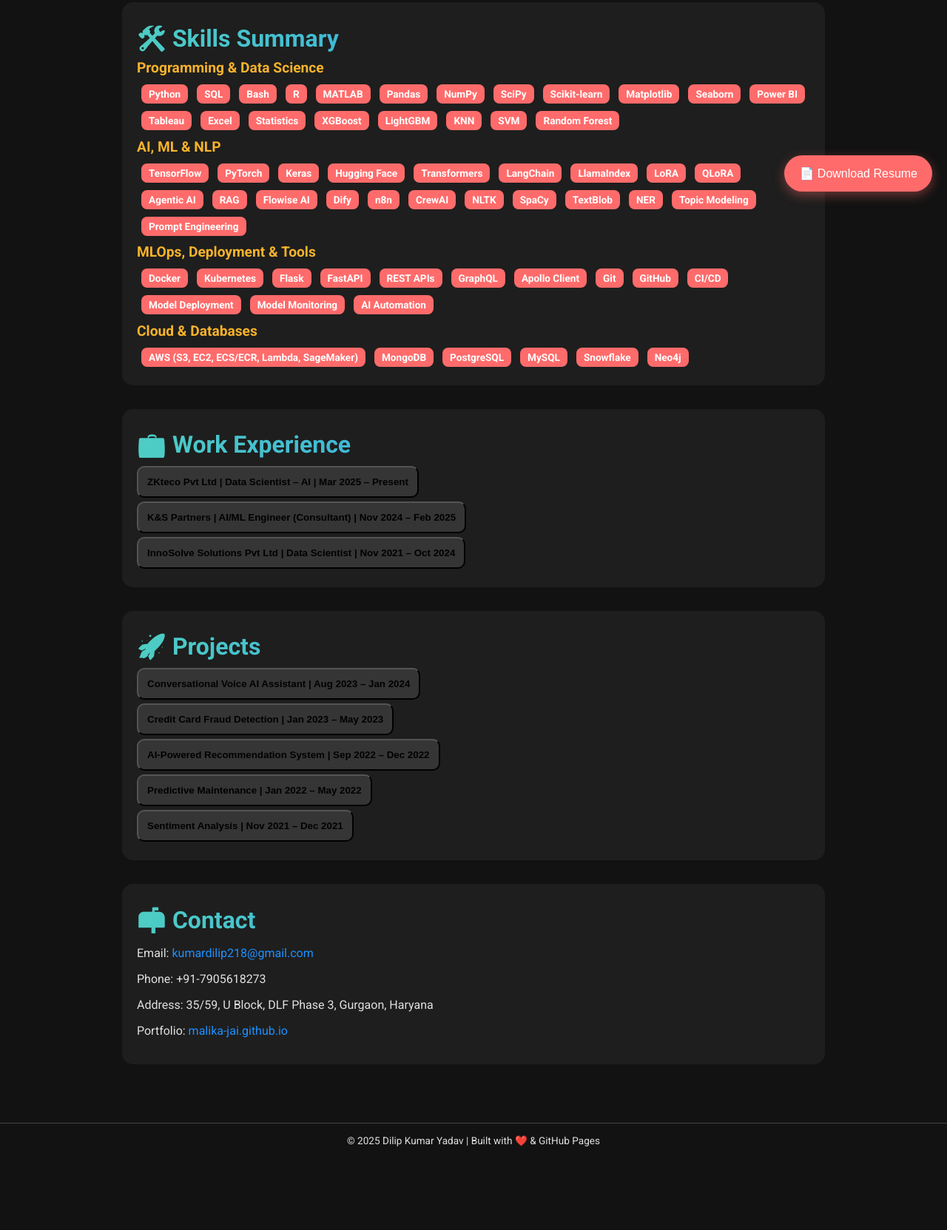
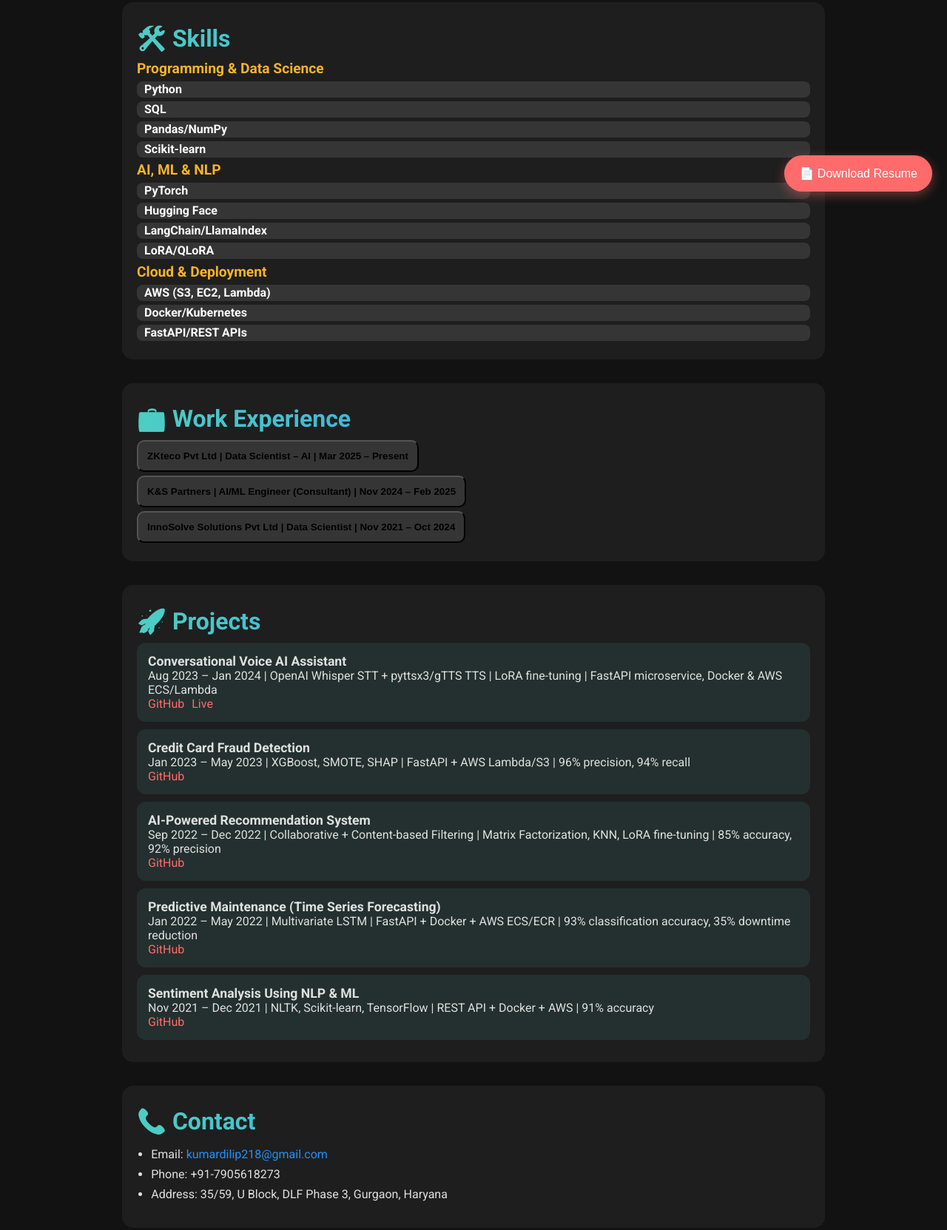
Before and after one commit to malika-jai/malika-jai.github.io, a plain HTML site: page index.html in a window 1280 px wide. Shown: the part 521-2184 px from the top of the page at 74% size. Before the commit the page ends 2086 px from the top, so only its background shows below. Drawn offline with nearby package versions, Linux system fonts and the light colour scheme.

Commit message:
Update index.html

```diff
--- a/index.html
+++ b/index.html
@@ -5,53 +5,54 @@
 <meta name="viewport" content="width=device-width, initial-scale=1.0">
 <title>Dilip Kumar Yadav | AI/ML Engineer</title>
 <link href="https://fonts.googleapis.com/css2?family=Roboto:wght@400;500;700&display=swap" rel="stylesheet">
+<script src="https://cdnjs.cloudflare.com/ajax/libs/html2canvas/1.4.1/html2canvas.min.js"></script>
+<script src="https://cdnjs.cloudflare.com/ajax/libs/jspdf/2.5.1/jspdf.umd.min.js"></script>
 <style>
-  body {
-    font-family: 'Roboto', sans-serif;
-    margin: 0;
-    padding: 0;
-    background: #121212;
-    color: #e0e0e0;
-    scroll-behavior: smooth;
-    transition: background 0.3s, color 0.3s;
-  }
-  a { color: #1e90ff; text-decoration: none; }
-  h1,h2,h3 { margin: 0.3em 0; }
-  h1 { font-size: 2.5em; background: linear-gradient(90deg,#ff6b6b,#f7b32b); -webkit-background-clip: text; color: transparent; }
-  h2 { font-size: 2em; background: linear-gradient(90deg,#4ecdc4,#1e90ff); -webkit-background-clip: text; color: transparent; }
-  h3 { font-size: 1.2em; color: #f7b32b; }
-  nav { position: sticky; top: 0; background: rgba(18,18,18,0.95); padding: 10px 20px; display: flex; justify-content: space-between; align-items: center; border-bottom: 1px solid #444; z-index: 1000; }
-  nav a { margin-left: 20px; font-weight: 500; transition: 0.3s; }
-  nav a:hover { color: #ff6b6b; }
-  .container { max-width: 950px; margin: auto; padding: 20px; }
-  section { margin-bottom: 2em; padding: 20px; border-radius: 15px; background: rgba(255,255,255,0.05); transition: transform 0.3s; }
-  section:hover { transform: scale(1.02); }
-  .highlight { color: #ff6b6b; font-weight: bold; }
-  ul { padding-left: 1.2em; }
-  li { margin: 0.5em 0; }
+  body { font-family: 'Roboto', sans-serif; margin:0; padding:0; background:#121212; color:#e0e0e0; scroll-behavior: smooth; transition:0.3s; }
+  a { color:#1e90ff; text-decoration:none; }
+  h1,h2,h3 { margin:0.3em 0; }
+  h1 { font-size:2.5em; background:linear-gradient(90deg,#ff6b6b,#f7b32b); -webkit-background-clip:text; color:transparent; }
+  h2 { font-size:2em; background:linear-gradient(90deg,#4ecdc4,#1e90ff); -webkit-background-clip:text; color:transparent; margin-bottom:10px; }
+  h3 { font-size:1.2em; color:#f7b32b; }
+  nav { position: sticky; top:0; background: rgba(18,18,18,0.95); padding:10px 20px; display:flex; justify-content:space-between; align-items:center; border-bottom:1px solid #444; z-index:1000; }
+  nav a { margin-left:20px; font-weight:500; transition:0.3s; }
+  nav a:hover { color:#ff6b6b; }
+  .container { max-width:950px; margin:auto; padding:20px; }
+  section { margin-bottom:2em; padding:20px; border-radius:15px; background: rgba(255,255,255,0.05); opacity:0; transform: translateY(30px); transition: all 0.8s ease; }
+  section.visible { opacity:1; transform: translateY(0); }
+  .highlight { color:#ff6b6b; font-weight:bold; }
+  ul { padding-left:1.2em; }
+  li { margin:0.5em 0; }
 
-  /* Skills */
-  .skills span { display: inline-block; margin: 5px 6px; padding: 5px 10px; border-radius: 8px; background: #ff6b6b; font-size: 0.85em; font-weight: bold; color: #fff; transition: 0.3s; }
-  .skills span:hover { transform: scale(1.1); }
+  /* Skill bars */
+  .skill-bar { background: rgba(255,255,255,0.1); border-radius:8px; margin:5px 0; position:relative; }
+  .skill-bar-fill { height:22px; width:0; border-radius:8px; line-height:22px; color:#fff; padding-left:10px; font-weight:bold; transition: width 1.5s; }
+
+  /* Project cards */
+  .project-card { background: rgba(78,205,196,0.1); padding:15px; border-radius:12px; margin:10px 0; transition:0.3s; }
+  .project-card:hover { background: rgba(78,205,196,0.25); transform: scale(1.02); }
+  .project-title { font-weight:bold; font-size:1.1em; }
+  .project-links a { margin-right:10px; color:#ff6b6b; transition:0.3s; }
+  .project-links a:hover { color:#f7b32b; }
+
+  /* Floating Download Button */
+  .download-btn { position: fixed; right:20px; bottom:20px; background:#ff6b6b; color:white; border:none; border-radius:50px; padding:15px 20px; font-size:1em; cursor:pointer; box-shadow:0px 5px 15px rgba(255,107,107,0.4); transition:0.3s; z-index:1001; }
+  .download-btn:hover { background:#f7b32b; color:#121212; }
 
   /* Collapsible */
-  .collapsible { background-color: rgba(255,255,255,0.1); cursor: pointer; padding: 12px; border-radius: 10px; font-weight: bold; transition: background 0.2s; }
+  .collapsible { background-color: rgba(255,255,255,0.1); cursor: pointer; padding:12px; border-radius:10px; font-weight:bold; transition: background 0.2s; }
   .collapsible:hover { background-color: rgba(78,205,196,0.2); }
   .content { max-height: 0; overflow: hidden; transition: max-height 0.3s ease-out; padding-left:10px; margin-top:5px; }
 
-  /* Floating Download Button */
-  .download-btn { position: fixed; right: 20px; bottom: 20px; background: #ff6b6b; color: white; border: none; border-radius: 50px; padding: 15px 20px; font-size: 1em; cursor: pointer; box-shadow: 0px 5px 15px rgba(255,107,107,0.4); transition: 0.3s; z-index: 1001; }
-  .download-btn:hover { background: #f7b32b; color: #121212; }
+  /* Theme toggle */
+  .theme-toggle { padding:8px 14px; border-radius:8px; border:none; cursor:pointer; background:#4ecdc4; color:#fff; font-weight:bold; }
 
-  /* Footer */
-  footer { text-align: center; padding: 15px; border-top: 1px solid #444; font-size: 0.85em; margin-top: 2em; }
+  footer { text-align:center; padding:15px; border-top:1px solid #444; font-size:0.85em; margin-top:2em; }
 
-  /* Dark/Light Theme */
-  body.light { background: #f5f5f5; color: #333; }
+  body.light { background:#f5f5f5; color:#333; }
   body.light section { background: rgba(0,0,0,0.05); }
-  .theme-toggle { padding: 8px 14px; border-radius: 8px; border: none; cursor: pointer; background: #4ecdc4; color: #fff; font-weight: bold; }
+  body.light .skill-bar-fill { color:#000; }
 
-  /* Responsive */
   @media(max-width:700px){ nav { flex-direction: column; align-items: flex-start; } nav a { margin-left:0; margin-top:5px; } }
 </style>
 </head>
@@ -73,7 +74,7 @@
 
   <section id="summary">
     <h2>💼 Professional Summary</h2>
-    <p>Results-driven AI/ML and NLP engineer skilled in Machine Learning, Deep Learning, and Generative AI. Expert in fine-tuning LLMs (LoRA, QLoRA), agentic AI, and RAG frameworks using LangChain, LlamaIndex, Transformers, Hugging Face, and vector DBs. Delivered <span class="highlight">30–40% performance improvements</span> by designing multimodal pipelines and optimizing inference workflows. Experienced in deploying production-grade solutions leveraging Python, SQL, MongoDB, Docker, AWS, and REST APIs.</p>
+    <p>Results-driven AI/ML & NLP engineer skilled in Machine Learning, Deep Learning, and Generative AI. Expert in fine-tuning LLMs (LoRA, QLoRA), agentic AI, and RAG frameworks using LangChain, LlamaIndex, Transformers, Hugging Face, and vector DBs. Delivered <span class="highlight">30–40% performance improvements</span> by designing multimodal pipelines and optimizing inference workflows. Experienced in deploying production-grade solutions leveraging Python, SQL, MongoDB, Docker, AWS, and REST APIs.</p>
   </section>
 
   <section id="education">
@@ -86,18 +87,23 @@
   </section>
 
   <section id="skills">
-    <h2>🛠️ Skills Summary</h2>
+    <h2>🛠️ Skills</h2>
     <h3>Programming & Data Science</h3>
-    <div class="skills"><span>Python</span><span>SQL</span><span>Bash</span><span>R</span><span>MATLAB</span><span>Pandas</span><span>NumPy</span><span>SciPy</span><span>Scikit-learn</span><span>Matplotlib</span><span>Seaborn</span><span>Power BI</span><span>Tableau</span><span>Excel</span><span>Statistics</span><span>XGBoost</span><span>LightGBM</span><span>KNN</span><span>SVM</span><span>Random Forest</span></div>
+    <div class="skill-bar"><div class="skill-bar-fill" data-width="95%">Python</div></div>
+    <div class="skill-bar"><div class="skill-bar-fill" data-width="90%">SQL</div></div>
+    <div class="skill-bar"><div class="skill-bar-fill" data-width="85%">Pandas/NumPy</div></div>
+    <div class="skill-bar"><div class="skill-bar-fill" data-width="80%">Scikit-learn</div></div>
 
     <h3>AI, ML & NLP</h3>
-    <div class="skills"><span>TensorFlow</span><span>PyTorch</span><span>Keras</span><span>Hugging Face</span><span>Transformers</span><span>LangChain</span><span>LlamaIndex</span><span>LoRA</span><span>QLoRA</span><span>Agentic AI</span><span>RAG</span><span>Flowise AI</span><span>Dify</span><span>n8n</span><span>CrewAI</span><span>NLTK</span><span>SpaCy</span><span>TextBlob</span><span>NER</span><span>Topic Modeling</span><span>Prompt Engineering</span></div>
+    <div class="skill-bar"><div class="skill-bar-fill" data-width="90%">PyTorch</div></div>
+    <div class="skill-bar"><div class="skill-bar-fill" data-width="90%">Hugging Face</div></div>
+    <div class="skill-bar"><div class="skill-bar-fill" data-width="85%">LangChain/LlamaIndex</div></div>
+    <div class="skill-bar"><div class="skill-bar-fill" data-width="80%">LoRA/QLoRA</div></div>
 
-    <h3>MLOps, Deployment & Tools</h3>
-    <div class="skills"><span>Docker</span><span>Kubernetes</span><span>Flask</span><span>FastAPI</span><span>REST APIs</span><span>GraphQL</span><span>Apollo Client</span><span>Git</span><span>GitHub</span><span>CI/CD</span><span>Model Deployment</span><span>Model Monitoring</span><span>AI Automation</span></div>
-
-    <h3>Cloud & Databases</h3>
-    <div class="skills"><span>AWS (S3, EC2, ECS/ECR, Lambda, SageMaker)</span><span>MongoDB</span><span>PostgreSQL</span><span>MySQL</span><span>Snowflake</span><span>Neo4j</span></div>
+    <h3>Cloud & Deployment</h3>
+    <div class="skill-bar"><div class="skill-bar-fill" data-width="85%">AWS (S3, EC2, Lambda)</div></div>
+    <div class="skill-bar"><div class="skill-bar-fill" data-width="80%">Docker/Kubernetes</div></div>
+    <div class="skill-bar"><div class="skill-bar-fill" data-width="80%">FastAPI/REST APIs</div></div>
   </section>
 
   <section id="experience">
@@ -128,72 +134,98 @@
   <section id="projects">
     <h2>🚀 Projects</h2>
 
-    <button class="collapsible">Conversational Voice AI Assistant | Aug 2023 – Jan 2024</button>
-    <div class="content"><ul>
-      <li>OpenAI Whisper STT + pyttsx3/gTTS TTS; FastAPI microservice, Docker container, AWS ECS/Lambda deployment.</li>
-      <li>LoRA fine-tuning for domain-specific handling; ~94% STT accuracy across accents.</li>
-    </ul></div>
+    <div class="project-card">
+      <div class="project-title">Conversational Voice AI Assistant</div>
+      <div>Aug 2023 – Jan 2024 | OpenAI Whisper STT + pyttsx3/gTTS TTS | LoRA fine-tuning | FastAPI microservice, Docker & AWS ECS/Lambda</div>
+      <div class="project-links"><a href="#">GitHub</a><a href="#">Live</a></div>
+    </div>
 
-    <button class="collapsible">Credit Card Fraud Detection | Jan 2023 – May 2023</button>
-    <div class="content"><ul>
-      <li>XGBoost on imbalanced dataset; SMOTE resampling, SHAP interpretability.</li>
-      <li>FastAPI service, AWS Lambda deployment with S3 batch scoring; 96% precision, 94% recall.</li>
-    </ul></div>
+    <div class="project-card">
+      <div class="project-title">Credit Card Fraud Detection</div>
+      <div>Jan 2023 – May 2023 | XGBoost, SMOTE, SHAP | FastAPI + AWS Lambda/S3 | 96% precision, 94% recall</div>
+      <div class="project-links"><a href="#">GitHub</a></div>
+    </div>
 
-    <button class="collapsible">AI-Powered Recommendation System | Sep 2022 – Dec 2022</button>
-    <div class="content"><ul>
-      <li>Collaborative & content-based filtering; Matrix Factorization + KNN; LoRA fine-tuning; 85% accuracy, 92% precision.</li>
-    </ul></div>
+    <div class="project-card">
+      <div class="project-title">AI-Powered Recommendation System</div>
+      <div>Sep 2022 – Dec 2022 | Collaborative + Content-based Filtering | Matrix Factorization, KNN, LoRA fine-tuning | 85% accuracy, 92% precision</div>
+      <div class="project-links"><a href="#">GitHub</a></div>
+    </div>
 
-    <button class="collapsible">Predictive Maintenance | Jan 2022 – May 2022</button>
-    <div class="content"><ul>
-      <li>Multivariate LSTM using real-time sensor data; FastAPI microservice, Dockerized, AWS ECS/ECR deployment; 93% classification accuracy, 35% downtime reduction.</li>
-    </ul></div>
+    <div class="project-card">
+      <div class="project-title">Predictive Maintenance (Time Series Forecasting)</div>
+      <div>Jan 2022 – May 2022 | Multivariate LSTM | FastAPI + Docker + AWS ECS/ECR | 93% classification accuracy, 35% downtime reduction</div>
+      <div class="project-links"><a href="#">GitHub</a></div>
+    </div>
 
-    <button class="collapsible">Sentiment Analysis | Nov 2021 – Dec 2021</button>
-    <div class="content"><ul>
-      <li>NLTK, Scikit-learn, TensorFlow; REST API, Docker, AWS deployment; 91% accuracy on 10K+ social media texts.</li>
-    </ul></div>
+    <div class="project-card">
+      <div class="project-title">Sentiment Analysis Using NLP & ML</div>
+      <div>Nov 2021 – Dec 2021 | NLTK, Scikit-learn, TensorFlow | REST API + Docker + AWS | 91% accuracy</div>
+      <div class="project-links"><a href="#">GitHub</a></div>
+    </div>
   </section>
 
   <section id="contact">
-    <h2>📬 Contact</h2>
-    <p>Email: <a href="mailto:kumardilip218@gmail.com">kumardilip218@gmail.com</a></p>
-    <p>Phone: +91-7905618273</p>
-    <p>Address: 35/59, U Block, DLF Phase 3, Gurgaon, Haryana</p>
-    <p>Portfolio: <a href="https://malika-jai.github.io/" target="_blank">malika-jai.github.io</a></p>
+    <h2>📞 Contact</h2>
+    <ul>
+      <li>Email: <a href="mailto:kumardilip218@gmail.com">kumardilip218@gmail.com</a></li>
+      <li>Phone: +91-7905618273</li>
+      <li>Address: 35/59, U Block, DLF Phase 3, Gurgaon, Haryana</li>
+    </ul>
   </section>
 
 </div>
 
 <button class="download-btn" onclick="downloadPDF()">📄 Download Resume</button>
 
-<footer>© 2025 Dilip Kumar Yadav | Built with ❤️ & GitHub Pages</footer>
+<footer>
+  &copy; 2025 Dilip Kumar Yadav | Built with ❤️ & JS
+</footer>
 
-<script src="https://cdnjs.cloudflare.com/ajax/libs/jspdf/2.5.1/jspdf.umd.min.js"></script>
 <script>
-  // Collapsible sections
+  // Scroll reveal animations
+  const sections = document.querySelectorAll('section');
+  const observer = new IntersectionObserver(entries => {
+    entries.forEach(entry => {
+      if(entry.isIntersecting) entry.target.classList.add('visible');
+    });
+  }, { threshold:0.2 });
+  sections.forEach(sec => observer.observe(sec));
+
+  // Skill bar animation
+  window.addEventListener('load', () => {
+    document.querySelectorAll('.skill-bar-fill').forEach(bar => {
+      bar.style.width = bar.getAttribute('data-width');
+    });
+  });
+
+  // Collapsible experience
   const coll = document.getElementsByClassName("collapsible");
-  for (let i = 0; i < coll.length; i++) {
-    coll[i].addEventListener("click", function() {
+  for(let i=0;i<coll.length;i++){
+    coll[i].addEventListener("click",function(){
       this.classList.toggle("active");
       const content = this.nextElementSibling;
-      content.style.maxHeight = content.style.maxHeight ? null : content.scrollHeight + "px";
+      if(content.style.maxHeight){ content.style.maxHeight = null; }
+      else { content.style.maxHeight = content.scrollHeight + "px"; }
     });
   }
 
   // Theme toggle
-  function toggleTheme() { document.body.classList.toggle('light'); document.body.classList.toggle('dark'); }
+  function toggleTheme(){
+    document.body.classList.toggle('light');
+  }
 
-  // PDF download using jsPDF
-  function downloadPDF() {
-    const { jsPDF } = window.jspdf;
-    const doc = new jsPDF('p', 'pt', 'a4');
-    doc.html(document.body, {
-      callback: function(doc) { doc.save("Dilip_Kumar_Yadav_Resume.pdf"); },
-      x: 20,
-      y: 20,
-      html2canvas: { scale: 0.5 }
+  // PDF download
+  function downloadPDF(){
+    html2canvas(document.body, { scale:2 }).then(canvas=>{
+      const imgData = canvas.toDataURL('image/png');
+      const { jsPDF } = window.jspdf;
+      const pdf = new jsPDF('p','mm','a4');
+      const imgProps = pdf.getImageProperties(imgData);
+      const pdfWidth = pdf.internal.pageSize.getWidth();
+      const pdfHeight = (imgProps.height * pdfWidth) / imgProps.width;
+      pdf.addImage(imgData, 'PNG', 0, 0, pdfWidth, pdfHeight);
+      pdf.save('Dilip_Kumar_Yadav_Resume.pdf');
     });
   }
 </script>
```
